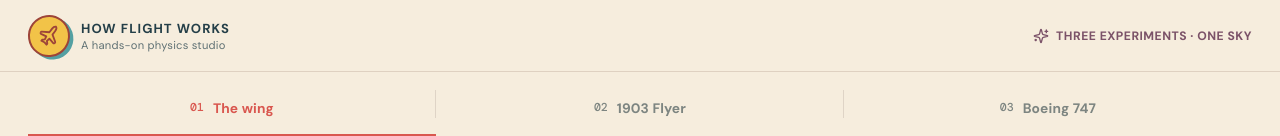
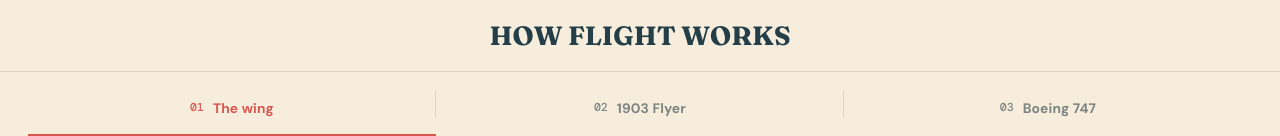
Before and after one commit to neelbaronia/flight, a React (Vite) app: page / in a window 1280 px wide. Shown: the top 136 px of the page. Built offline with nearby package versions, Linux system fonts and the light colour scheme; no server answers.

Commit message:
Simplify the site header

```diff
--- a/src/App.jsx
+++ b/src/App.jsx
@@ -1,5 +1,4 @@
 import { useEffect, useState } from 'react'
-import { Plane, Sparkles } from 'lucide-react'
 import { WingLab } from './labs/WingLab.jsx'
 import { WrightLab } from './labs/WrightLab.jsx'
 import { JetLab } from './labs/JetLab.jsx'
@@ -29,11 +28,7 @@ export default function App() {
   return (
     <main className={`app-shell app-shell--${labs[activeIndex].id === 'wing' ? 'painted-notes' : 'cake-box'}`}>
       <header className="site-header">
-        <a className="brand" href="#wing" onClick={() => chooseLab('wing')}>
-          <span className="brand-mark"><Plane size={22} /></span>
-          <span><strong>HOW FLIGHT WORKS</strong><small>A hands-on physics studio</small></span>
-        </a>
-        <div className="header-note"><Sparkles size={16} /> Three experiments · one sky</div>
+        <a className="site-title" href="#wing" onClick={() => chooseLab('wing')}>HOW FLIGHT WORKS</a>
       </header>
 
       <nav className="lab-tabs" aria-label="Flight experiments">
--- a/src/styles.css
+++ b/src/styles.css
@@ -81,10 +81,16 @@ button:focus-visible, a:focus-visible, input:focus-visible {
 .site-header {
   display: flex;
   align-items: center;
-  justify-content: space-between;
+  justify-content: center;
   padding: 0 28px;
   border-bottom: 1px solid rgba(117, 82, 70, .18);
   background: rgba(255, 250, 241, .94);
+}
+
+.site-title {
+  color: var(--ink);
+  font: 700 1.65rem 'Fraunces', serif;
+  text-decoration: none;
 }
 
 .brand {
@@ -460,6 +466,7 @@ body[data-flight-time='night'] .site-header,
 body[data-flight-time='night'] .lab-tabs { color: #dce7f3; background: #14243a; border-color: #344864; }
 body[data-flight-time='night'] .brand,
 body[data-flight-time='night'] .lab-tabs button { color: #b9c8d8; }
+body[data-flight-time='night'] .site-title { color: #eef4fb; }
 body[data-flight-time='night'] .brand small { color: #8fa4b9; }
 body[data-flight-time='night'] .header-note { color: #d6a9c6; }
 body[data-flight-time='night'] .lab-tabs button.is-active { color: #ff9187; }
```
